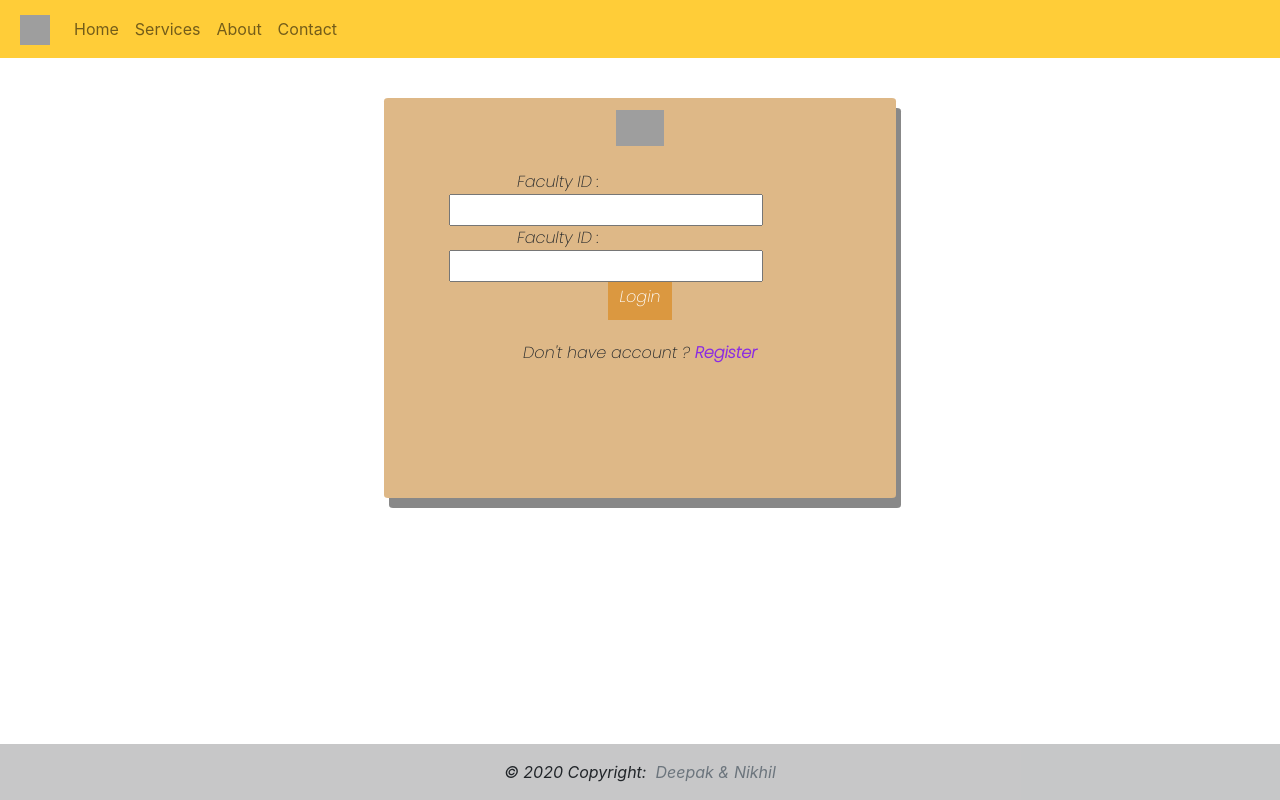
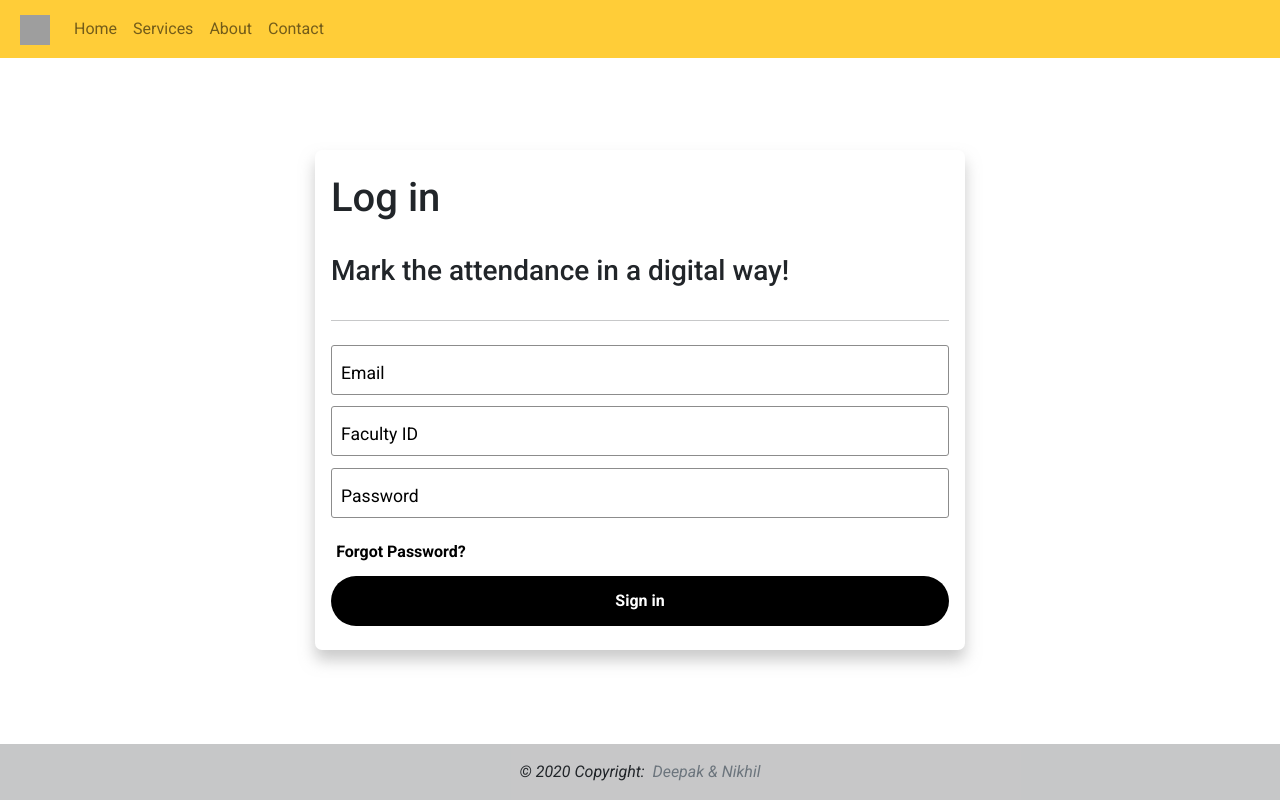
Before and after one commit to Nikhil-GGoyal/Minor-Client, a React (Create React App) app: page / in a window 1280 px wide. Built offline with nearby package versions, Linux system fonts and the light colour scheme; grey boxes are pictures that could not be loaded.

Commit message:
sillymistakes

```diff
--- a/src/components/login/Login.jsx
+++ b/src/components/login/Login.jsx
@@ -1,24 +1,35 @@
-import "./Login.scss"
-function Login() {
-    return (
-        <div className="Login-div">
-            <form className="Login-form" action="">
-                <img src="https://cdn-icons-png.flaticon.com/512/3024/3024605.png" />
-                <div className="L-I-div">
-                    <label>Faculty ID : </label>
-                    <input className="Login-input" type="text" name="" id="" />
-                </div>
-                <div className="L-I-div">
-                    <label>Faculty ID : </label>
-                    <input className="Login-input" type="text" name="" id="" />
-                </div>
-
-                <a className="Login-btn" href="/attendace">Login</a>
-                <div className="Login-r-btn">
-                    Don't have account ?  <a href="/register">Register</a>
-                </div>
-            </form>
+import "./login.scss"
+function login()
+{
+  return (
+    <div class="container">
+        <div class="text">
+            <h1>Log in</h1>
+            <br/>
+            <h3>Mark the attendance in a digital way!</h3>
         </div>
-    );
+        <hr/>
+        <div class="your-input">
+            <div class="input">
+                <input type="text" name="email" id="email" required />
+                <label for="email">Email</label>
+            </div>
+            <div class="input">
+                <input type="text" name="facultyID" id="facID" required />
+                <label for="facID">Faculty ID</label>
+            </div>
+            <div class="input">
+                <input type="password" name="password" id="password" required />
+                <label for=" password">
+                    Password
+                </label>
+            </div>
+        </div>
+        <a href="#" class="forgot-password-link">
+            Forgot Password?
+        </a>
+        <button>Sign in</button>
+    </div>
+);
 }
-export default Login;
+export default login;
--- a/src/components/login/Login.scss
+++ b/src/components/login/Login.scss
@@ -1,60 +1,101 @@
-// Login Page
-@import url('https://fonts.googleapis.com/css2?family=Poppins:ital,wght@1,200&display=swap');
+@import url('https://fonts.googleapis.com/css2?family=Roboto:ital,wght@0,100;0,300;0,400;0,500;0,700;0,900;1,100;1,300;1,400;1,500;1,700;1,900&display=swap');
 
-.Login-form {
-    font-family: 'Poppins', sans-serif;
-    border-radius: 0.8%;
-    background-color: burlywood;
-    width: 40%;
-    height: 50vh;
-    box-shadow: 5px 10px #888888;
-    padding: 2px;
-    margin: 2.5em auto;
+* {
+    box-sizing: border-box;
+    margin: 0;
+    padding: 0;
+    font-family: 'Roboto', sans-serif;
 }
 
-.L-I-div {
-    border-radius: 5%;
-    border: none;
-    margin: 20px auto;
-    padding: 4px;
-    width: 50%;
+.container {
+    width: 650px;
+    height: 500px;
+    background: #fff;
+    box-shadow: 0 10px 15px rgba(179, 179, 179, 0.7);
+    position: absolute;
+    top: 50%;
+    left: 50%;
+    transform: translate(-50%, -50%);
+    border-radius: 7px;
+    display: flex;
+    flex-direction: column;
+    justify-content: space-evenly;
+    padding: 1rem;
 }
 
-.Login-input {
-    float: right;
-    padding: 2px;
+.text p {
+    font-size: .8rem;
+    padding-top: 0.3rem;
 }
 
-.Login-form img {
-    width: 3em;
-    display: block;
-    margin: 10px auto;
+.input {
+    position: relative;
+    width: 100%;
+    height: 50px;
+    margin-bottom: 0.7rem;
 }
 
-.Login-form  .Login-btn{
-    text-decoration: none;
-    font-weight: 400;
-    color: white;
-    background-color: rgb(219, 152, 64);
-    display: block;
-    padding: 0.7em;
-    width: 5vw;
-    text-align: center;
-    margin: 10px auto;
-    transition: 0.7s ease;
+.your-input input {
+    width: 100%;
+    height: 50px;
+    padding-top: 1.1rem;
+    padding-left: 9px;
+    outline: none;
+    border: 1px solid #8c8c8c;
+    border-radius: 3px;
+    transition: .2s;
 }
 
-.Login-form .Login-btn:hover {
+.your-input label {
+    position: absolute;
+    top: 30%;
+    left: 10px;
+    font-size: 1.1rem;
     color: black;
-    box-shadow: rgba(50, 50, 93, 0.25) 0px 13px 27px -5px, rgba(0, 0, 0, 0.3) 0px 8px 16px -8px;
+    transition: .2s;
 }
-.Login-r-btn{
-    padding: 0.7em;
-    margin: auto;
-    width: max-content;
+
+.input input:focus~label,
+.input input:valid~label {
+    top: 12%;
+    font-size: 1rem;
+    color: Black;
 }
-.Login-r-btn a{
-    text-decoration:none;
-    color: blueviolet;
-    font-weight:900;
+
+.input input:focus {
+    border-width: 2px;
+    border-color: black;
 }
+
+.forgot-password-link {
+    width: 140px;
+    padding: .2rem;
+    text-align: center;
+    text-decoration: none;
+    font-weight: bolder;
+    color: black;
+    transition: .3s;
+    border-radius: 12px;
+}
+
+.forgot-password-link:hover {
+    background: black;
+    color: #fff;
+}
+
+button {
+    height: 50px;
+    background: black;
+    outline: none;
+    border: none;
+    border-radius: 30px;
+    border-color: black;
+    color: white;
+    font-size: 1rem;
+    font-weight: bolder;
+}
+
+button:hover {
+    background: black;
+    color: #fff;
+}
--- a/src/components/login/login.css
+++ /dev/null
@@ -1,101 +0,0 @@
-@import url('https://fonts.googleapis.com/css2?family=Roboto:ital,wght@0,100;0,300;0,400;0,500;0,700;0,900;1,100;1,300;1,400;1,500;1,700;1,900&display=swap');
-
-* {
-    box-sizing: border-box;
-    margin: 0;
-    padding: 0;
-    font-family: 'Roboto', sans-serif;
-}
-
-.container {
-    width: 650px;
-    height: 500px;
-    background: #fff;
-    box-shadow: 0 10px 15px rgba(179, 179, 179, 0.7);
-    position: absolute;
-    top: 50%;
-    left: 50%;
-    transform: translate(-50%, -50%);
-    border-radius: 7px;
-    display: flex;
-    flex-direction: column;
-    justify-content: space-evenly;
-    padding: 1rem;
-}
-
-.text p {
-    font-size: .8rem;
-    padding-top: 0.3rem;
-}
-
-.input {
-    position: relative;
-    width: 100%;
-    height: 50px;
-    margin-bottom: 0.7rem;
-}
-
-.your-input input {
-    width: 100%;
-    height: 50px;
-    padding-top: 1.1rem;
-    padding-left: 9px;
-    outline: none;
-    border: 1px solid #8c8c8c;
-    border-radius: 3px;
-    transition: .2s;
-}
-
-.your-input label {
-    position: absolute;
-    top: 30%;
-    left: 10px;
-    font-size: 1.1rem;
-    color: black;
-    transition: .2s;
-}
-
-.input input:focus~label,
-.input input:valid~label {
-    top: 12%;
-    font-size: 1rem;
-    color: Black;
-}
-
-.input input:focus {
-    border-width: 2px;
-    border-color: black;
-}
-
-.forgot-password-link {
-    width: 140px;
-    padding: .2rem;
-    text-align: center;
-    text-decoration: none;
-    font-weight: bolder;
-    color: black;
-    transition: .3s;
-    border-radius: 12px;
-}
-
-.forgot-password-link:hover {
-    background: black;
-    color: #fff;
-}
-
-button {
-    height: 50px;
-    background: black;
-    outline: none;
-    border: none;
-    border-radius: 30px;
-    border-color: black;
-    color: white;
-    font-size: 1rem;
-    font-weight: bolder;
-}
-
-button:hover {
-    background: black;
-    color: #fff;
-}
--- a/src/index.js
+++ b/src/index.js
@@ -3,7 +3,7 @@ import ReactDOM from 'react-dom/client';
 import "../node_modules/bootstrap/dist/css/bootstrap.min.css"
 import './index.css';
 import App from './App';
-import Login from "./components/login/Login"
+import Login from "./components/login/login"
 import reportWebVitals from './reportWebVitals';
 import Header from './shared/header/Header';
 import Footer from './shared/footer/Footer';
```
Also changed, not shown: src/components/login/loginn.jsx (deleted, +0 -35 lines).
